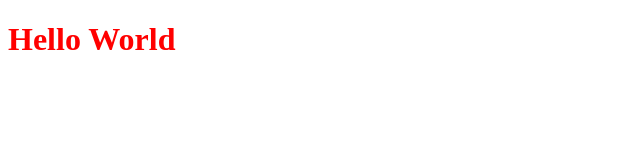
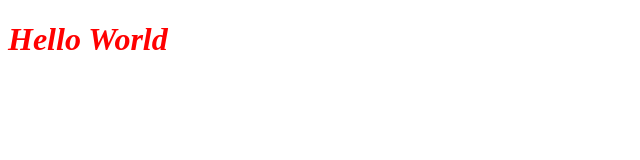
Before and after one commit to Gamygams1234/ga-tamagotchi, a website: page index.html in a window 1280 px wide. Shown: the full height of the page, 0-640 px from the left. Drawn offline with nearby package versions, Linux system fonts and the light colour scheme; files that its build step writes are made by us from their sources.

Commit message:
changing the font again to see if my gulp file will work

```diff
--- a/app/scss/styles.scss
+++ b/app/scss/styles.scss
@@ -1,4 +1,6 @@
 h1{
     color: red;
+    font-style: italic;
+
 
 }
--- a/index.html
+++ b/index.html
@@ -3,7 +3,7 @@
 <head>
     <meta charset="UTF-8">
     <meta name="viewport" content="width=device-width, initial-scale=1.0">
-    <title>Document</title>
+    <title>Tamagotchi</title>
     <link rel="stylesheet" href="dist/styles.css">
 </head>
 <body>
```
